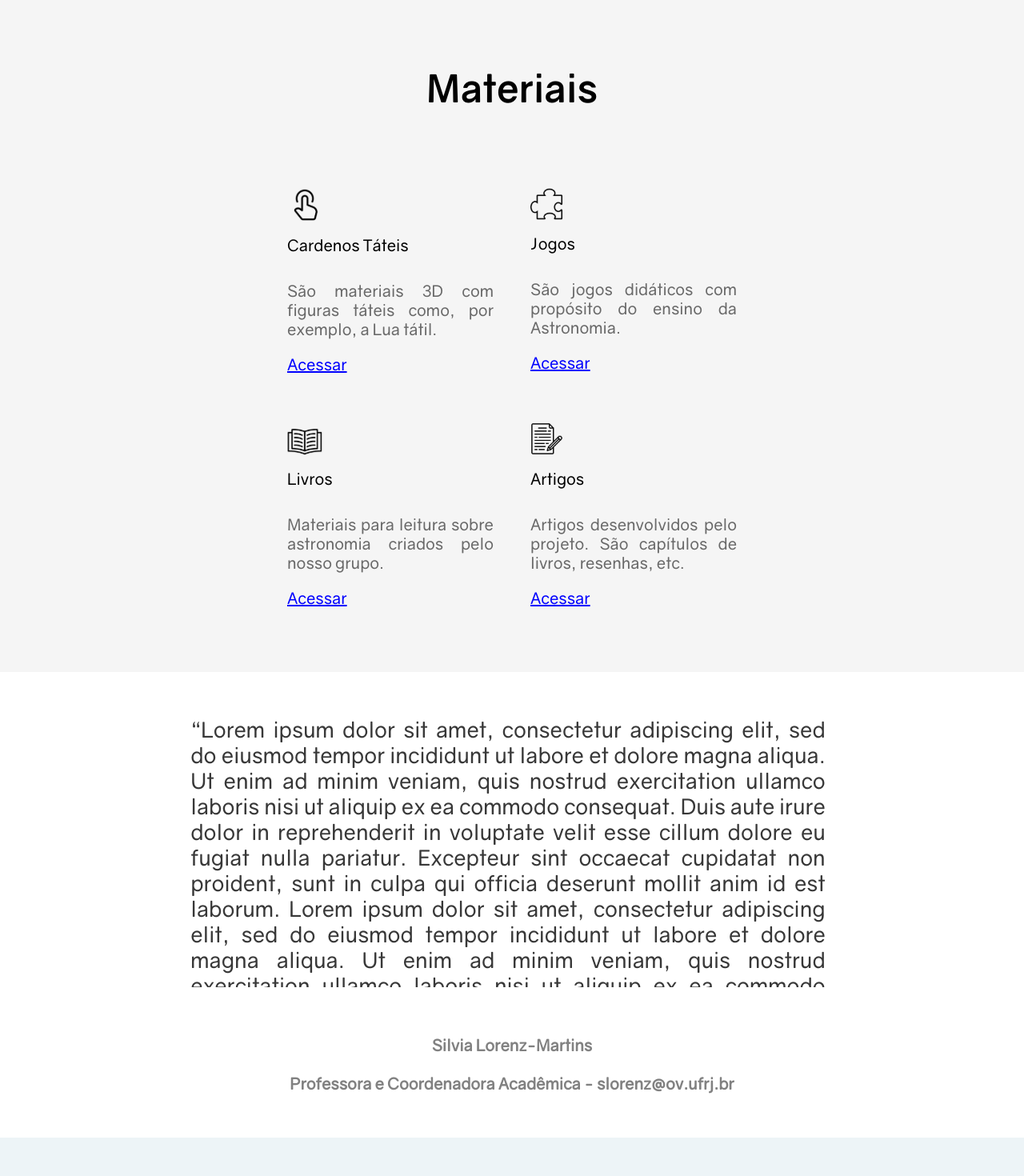
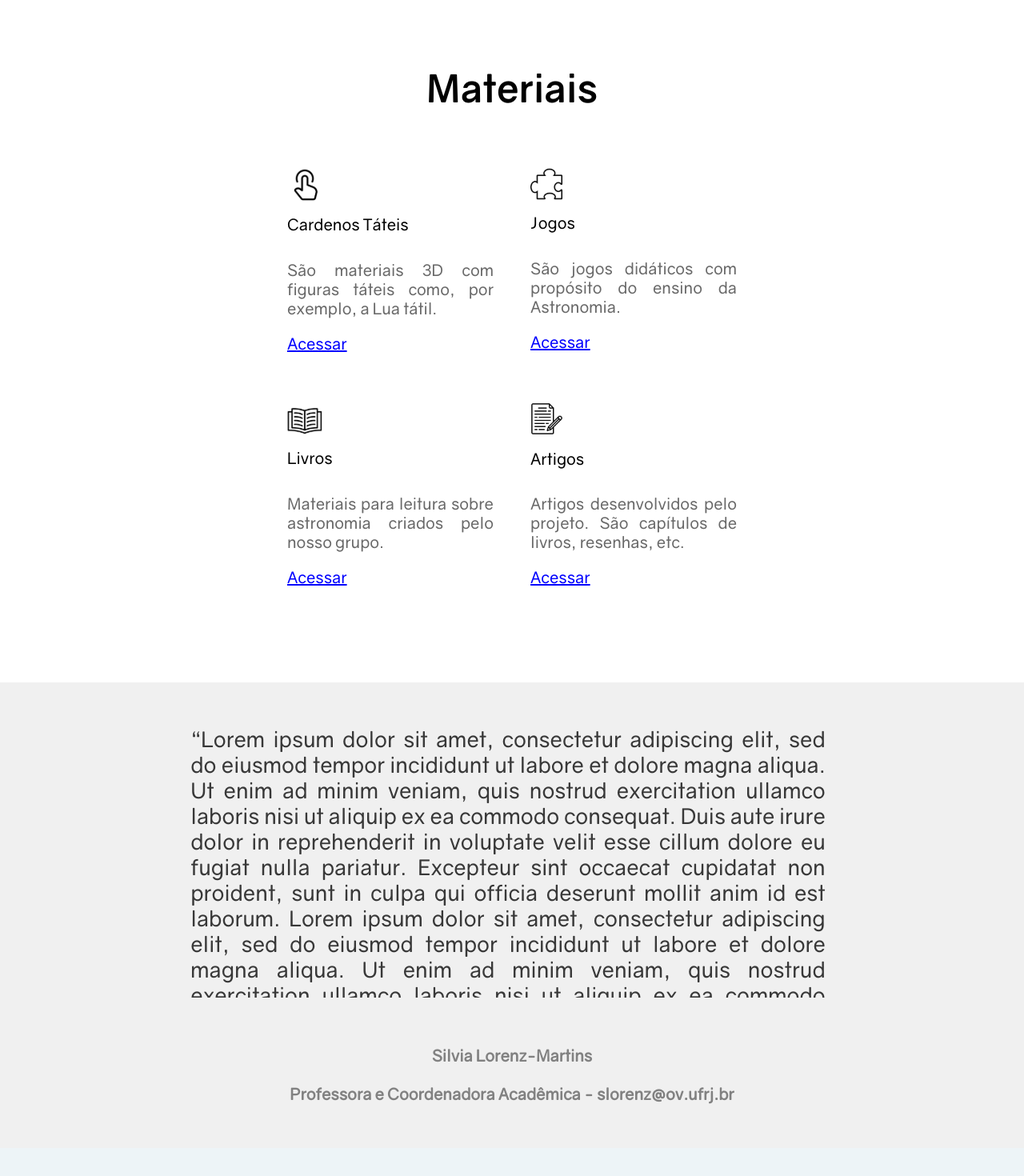
Before and after one commit to Universo-Acessivel/universo-acessivel, a React (Create React App) app: page / in a window 1280 px wide. Shown: the part 740-2210 px from the top of the page at 80% size. Built offline with nearby package versions, Linux system fonts and the light colour scheme.

Commit message:
feat: better paddings and colors

```diff
--- a/src/components/Description/Description.css
+++ b/src/components/Description/Description.css
@@ -8,7 +8,7 @@
     justify-content: center; /* Center vertically */
     align-items: center; /* Center horizontally */
     padding: 4% 0%;
-    background-color: rgb(255, 255, 255);
+    background-color: rgb(240, 240, 240);
 }
 
 .project-description {
--- a/src/components/Files/Files.css
+++ b/src/components/Files/Files.css
@@ -1,6 +1,6 @@
 /* Estilos padrão para o files-container */
 .files-wrapper {
-    background-color: whitesmoke;
+    background-color: rgb(255, 255, 255);
     padding-top: 50px;
     padding-bottom: 50px;
 }
@@ -8,8 +8,8 @@
     display: flex;
     justify-content: center;
     align-items: center;
-    padding: 5% 20% 0% 20%;
-    background-color: whitesmoke;
+    padding: 3% 20% 3% 20%;
+    background-color: rgb(255, 255, 255);
 }
 
 .files-title{
@@ -17,7 +17,7 @@
     font-size: 48px;
     font-family: 'Gravity-Bold';
     text-align: center;
-    background-color: whitesmoke;
+    background-color: rgb(255, 255, 255);
 }
 
 /* Estilos para telas com largura até 1350px */
```
